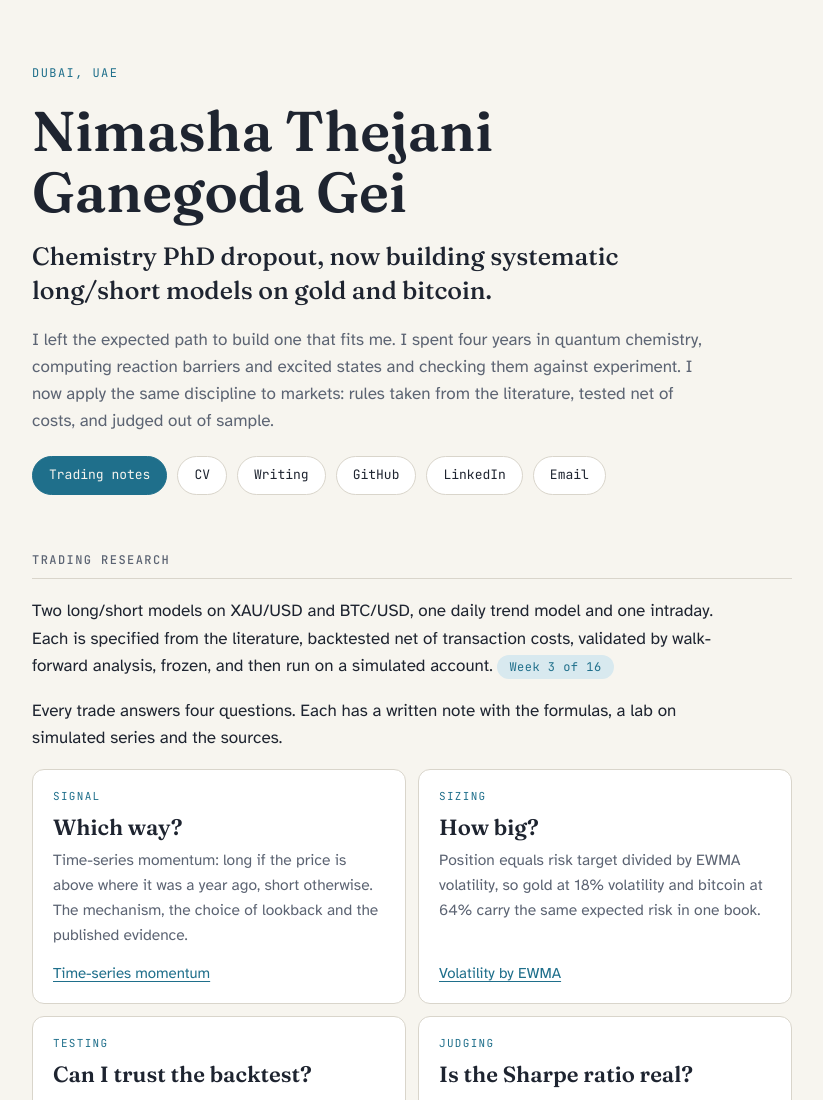
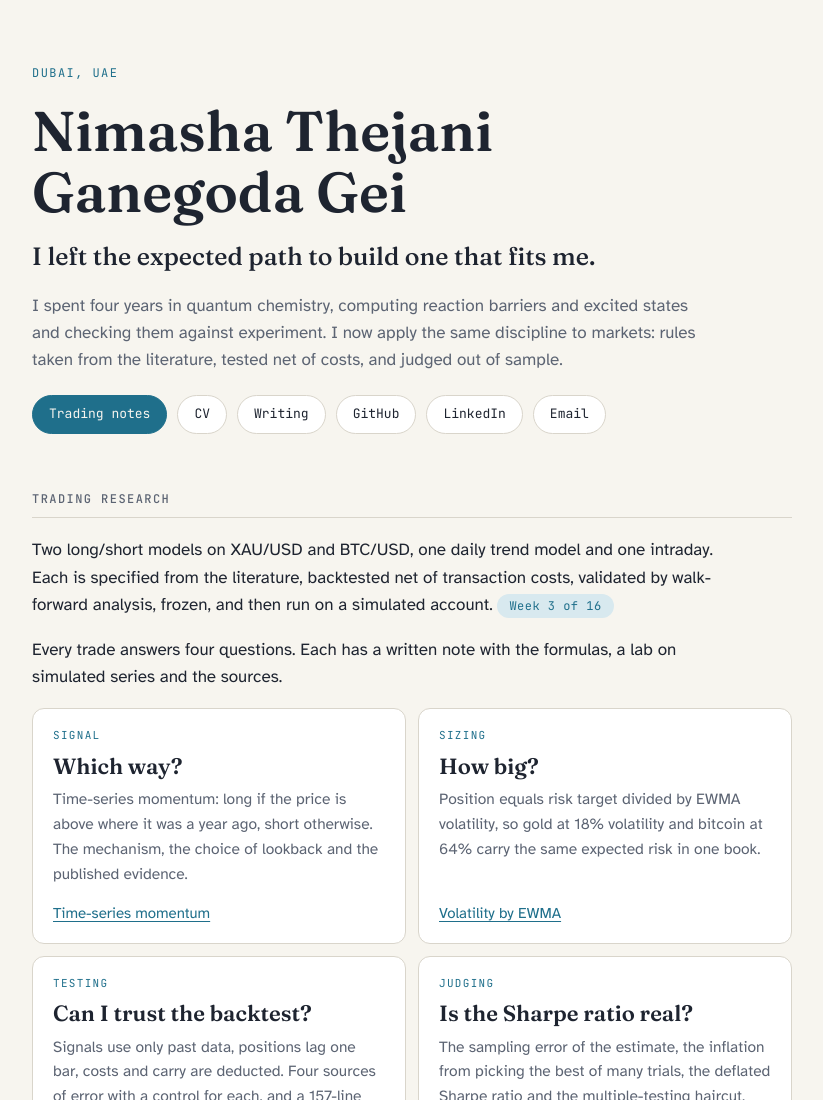
Before and after one commit to teejay772/teejay772.github.io, a plain HTML site: page index.html in a window 1280 px wide. Shown: the top 1100 px of the page, without its empty margins (228-1051 px from the left). Drawn offline with Linux system fonts and the light colour scheme.

Commit message:
Replace the homepage headline
Co-Authored-By: Claude Fable 5.2 <noreply@anthropic.com>

```diff
--- a/index.html
+++ b/index.html
@@ -4,9 +4,9 @@
 <meta charset="utf-8">
 <meta name="viewport" content="width=device-width,initial-scale=1">
 <title>Nimasha Thejani Ganegoda Gei</title>
-<meta name="description" content="Chemistry PhD dropout, now building systematic long/short models on gold and bitcoin. Trading research, quantum chemistry research and CV.">
+<meta name="description" content="I left the expected path to build one that fits me. Trading research, quantum chemistry research and CV.">
 <meta property="og:title" content="Nimasha Thejani Ganegoda Gei">
-<meta property="og:description" content="Chemistry PhD dropout, now building systematic long/short models on gold and bitcoin.">
+<meta property="og:description" content="I left the expected path to build one that fits me.">
 <meta property="og:type" content="website">
 <link rel="stylesheet" href="https://fonts.googleapis.com/css2?family=Fraunces:opsz,wght@9..144,500;9..144,600&family=Atkinson+Hyperlegible:wght@400;700&family=JetBrains+Mono:wght@400;500&display=swap">
 <style>
@@ -90,8 +90,8 @@ footer{font-size:14px;color:var(--muted);border-top:1px solid var(--line);paddin
   <header>
     <p class="eyebrow">Dubai, UAE</p>
     <h1>Nimasha Thejani Ganegoda Gei</h1>
-    <p class="lede">Chemistry PhD dropout, now building systematic long/short models on gold and bitcoin.</p>
-    <p class="intro">I left the expected path to build one that fits me. I spent four years in quantum chemistry, computing reaction barriers and excited states and checking them against experiment. I now apply the same discipline to markets: rules taken from the literature, tested net of costs, and judged out of sample.</p>
+    <p class="lede">I left the expected path to build one that fits me.</p>
+    <p class="intro">I spent four years in quantum chemistry, computing reaction barriers and excited states and checking them against experiment. I now apply the same discipline to markets: rules taken from the literature, tested net of costs, and judged out of sample.</p>
     <nav class="links" aria-label="Contact and links">
       <a class="primary" href="https://teejay772.github.io/quant-notes/">Trading notes</a>
       <a href="cv.html">CV</a>
```
